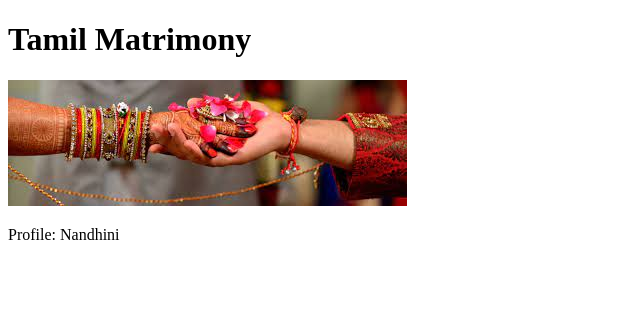
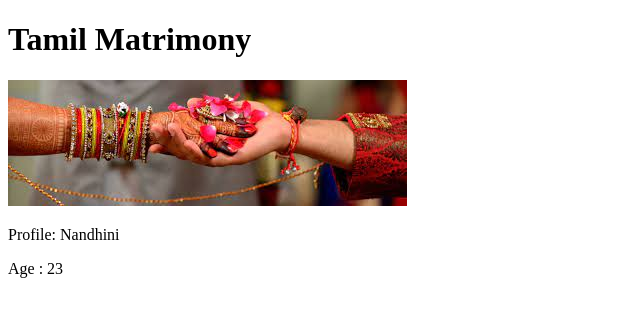
Before and after one commit to sudharsansivajothi/matrimony, a plain HTML site: page index.html in a window 1280 px wide. Shown: the full height of the page, 0-640 px from the left. Drawn offline with Linux system fonts and the light colour scheme.

Commit message:
matrimony1

```diff
--- a/index.html
+++ b/index.html
@@ -9,5 +9,6 @@
     <h1>Tamil Matrimony</h1>
     <img src="Tamil Matrimony.jpg" alt="">
     <p>Profile: Nandhini</p>
+    <p>Age : 23</p>
 </body>
 </html>
```
